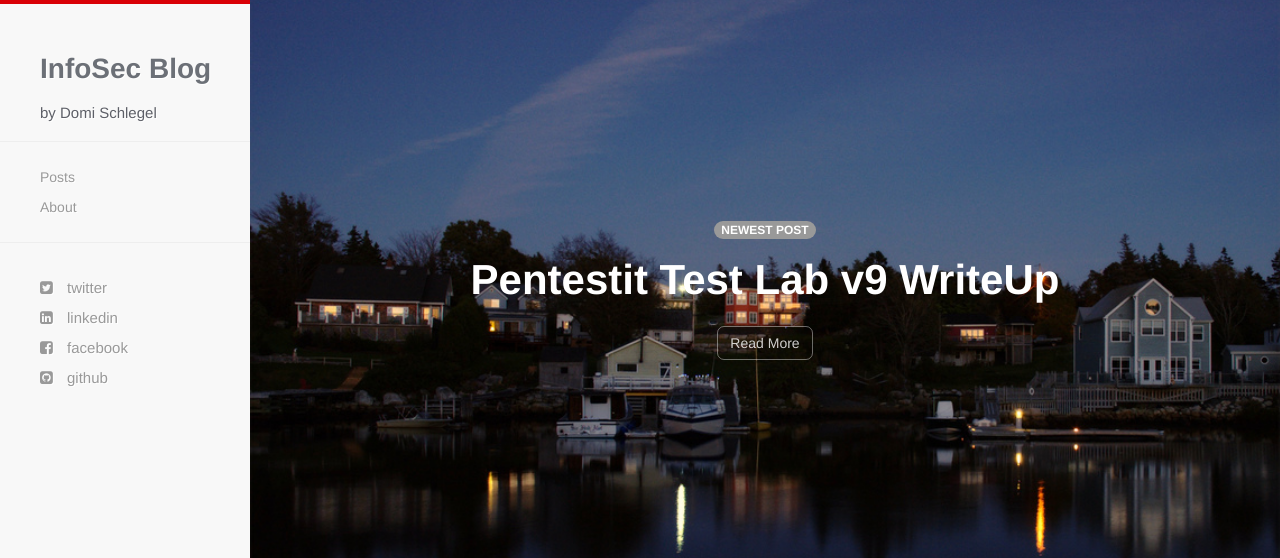
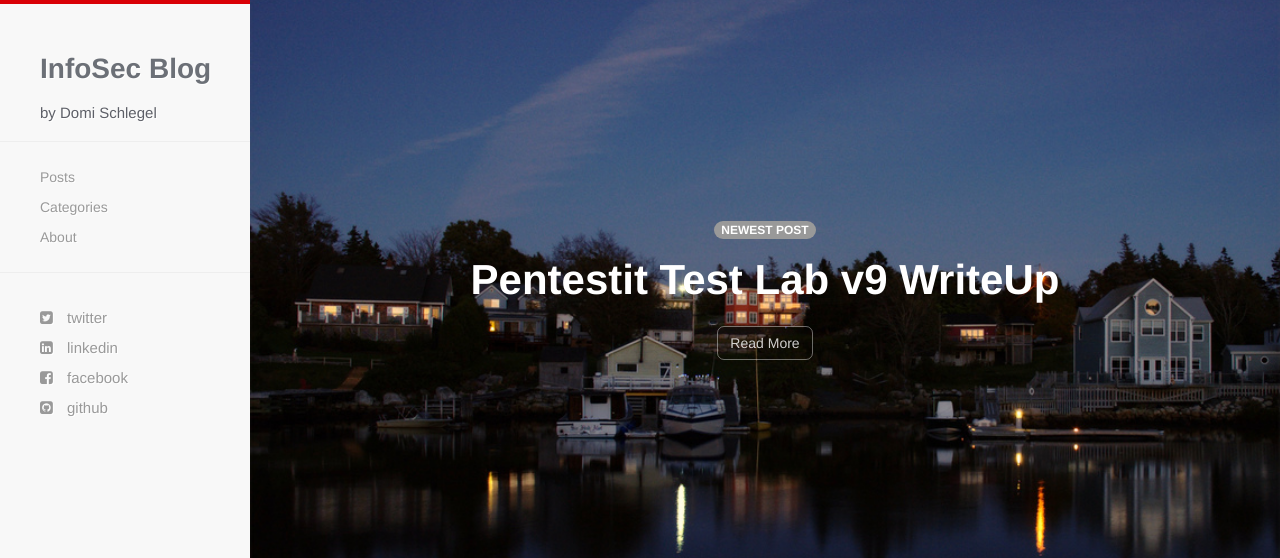
Before and after one commit to PhaNDoMs/PhaNDoMs.github.io, a Jekyll site: the page built from index.html, in a window 1280 px wide. Shown: the top 558 px of the page. Built offline with Jekyll 4.4.1, drawn with Linux system fonts in a browser that asks for light colours; nearby versions of some CDN libraries.

Commit message:
Update navigation.html

```diff
--- a/_includes/navigation.html
+++ b/_includes/navigation.html
@@ -11,9 +11,9 @@
     </div>
     <div class="navbar-collapse collapse">
       <ul class="nav navbar-nav">
-      <li><a href="{{ site.baseurl }}/posts.html">Posts</a></li>
-      <!--<li><a href="{{ site.baseurl }}/links.html">Links</a></li>-->
-      <li><a href="{{ site.baseurl }}/about.html">About</a></li>
+      <li><a href="{{ site.baseurl }}/posts">Posts</a></li>
+      <li><a href="{{ site.baseurl }}/categories">Links</a></li>
+      <li><a href="{{ site.baseurl }}/about">About</a></li>
       </ul>
     </div><!--/.nav-collapse -->
   </div>
@@ -24,9 +24,9 @@
   <ul class="sidebar-nav">
     <li class="sidebar-brand"><a href="{{ site.baseurl }}/"><h1 class="brand">{{ site.name }}</h1></a><h3>{{ site.description }}</h3></li>
     <hr />
-    <li><a href="{{ site.baseurl }}/posts.html">Posts</a></li>
-    <!--<li><a href="{{ site.baseurl }}/links.html">Links</a></li>-->
-    <li><a href="{{ site.baseurl }}/about.html">About</a></li>
+    <li><a href="{{ site.baseurl }}/posts">Posts</a></li>
+    <li><a href="{{ site.baseurl }}/categories">Categories</a></li>
+    <li><a href="{{ site.baseurl }}/about">About</a></li>
     <hr />
     <div id="social-wrapper">
       <li> <a href="{{ site.twitter }}"><i class="fa fa-twitter-square"></i> twitter</a></li>
```
